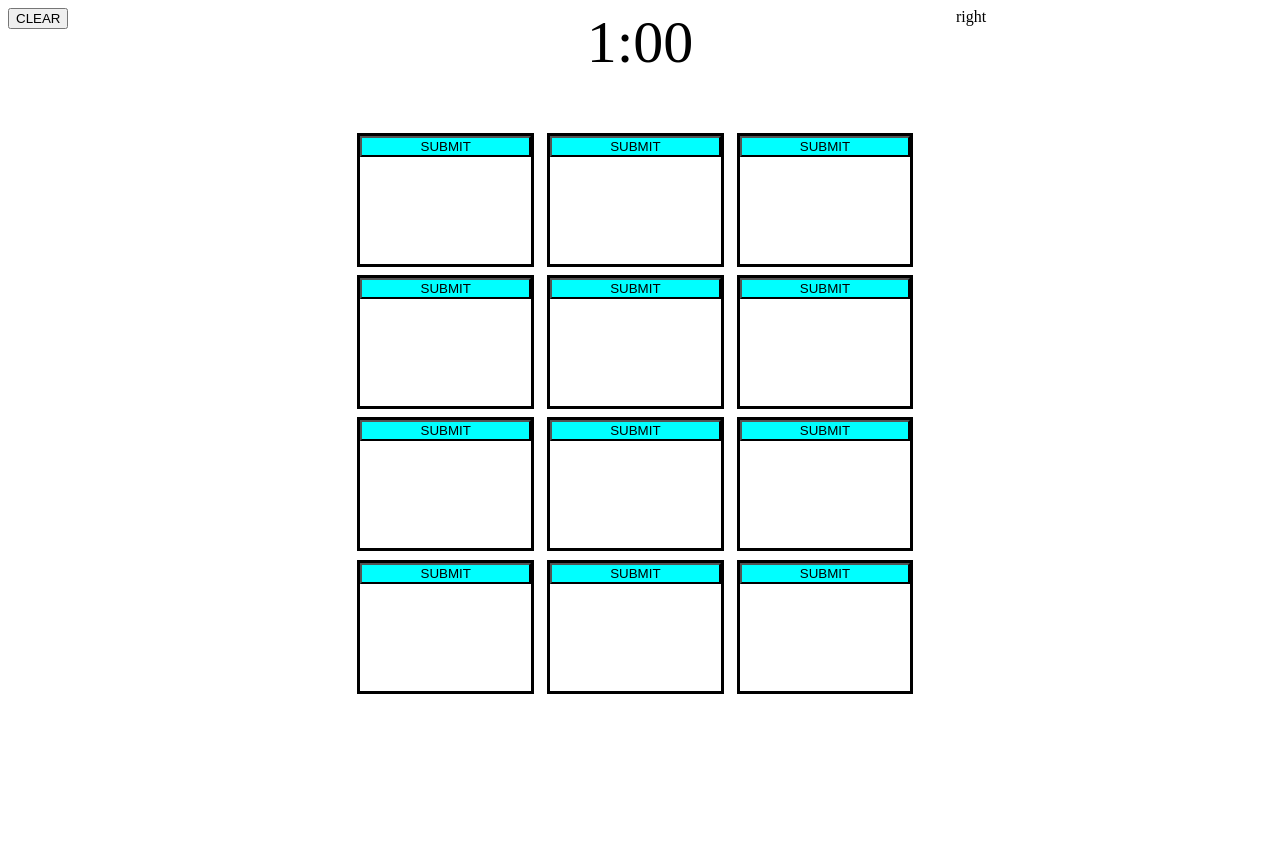
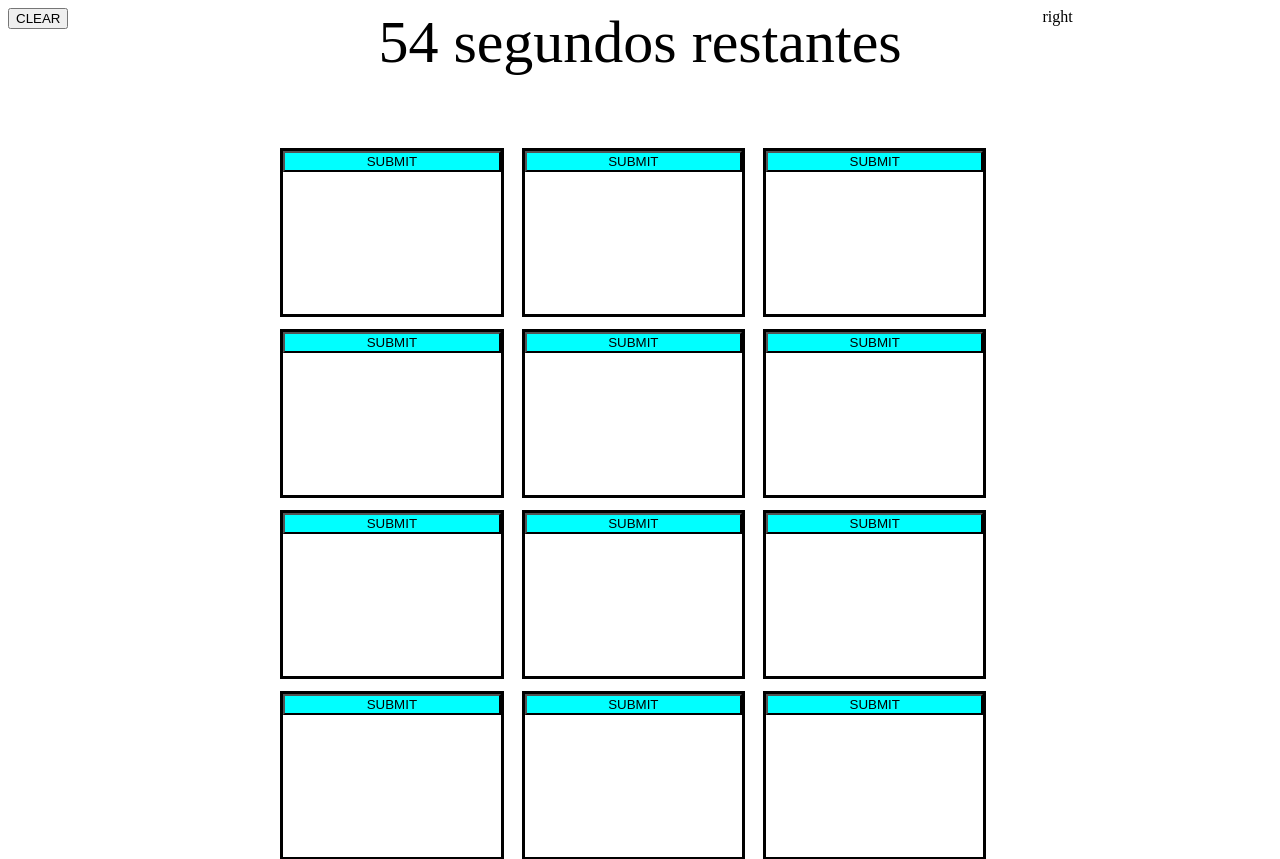
Before and after one commit to egabriel-castillom/memorama, a Flask app: page / in a window 1280 px wide. Shown: the top 859 px of the page. Before the commit the page ends 694 px from the top, so only its background shows below. Run offline with Flask 2, Linux system fonts and the light colour scheme.

Commit message:
htmlupdt

```diff
--- a/templates/main_memo.html
+++ b/templates/main_memo.html
@@ -14,9 +14,8 @@
         </form>
     </div>
     <div class="MID">
-        <div class="tiempo">
-            1:00
-        </div>
+        <div class="tiempo" id="cuenta-regresiva"></div>
+        <script src="{{ url_for('static', filename='cuenta-regresiva.js') }}"></script>
         <div class="message">
             {% if message %}
                 {{ message }}
```
